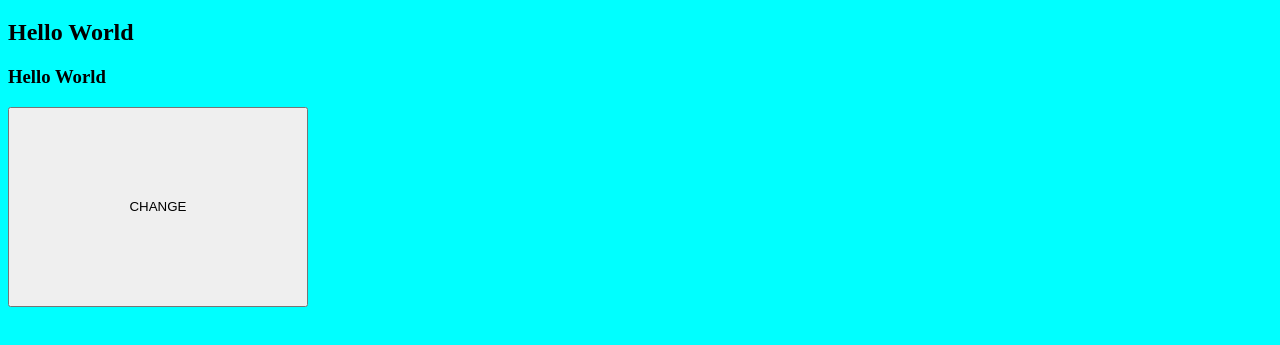
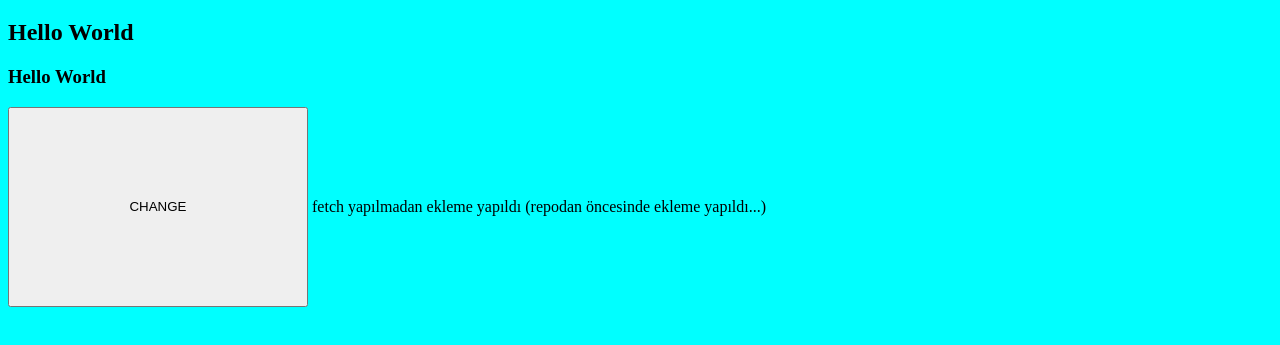
Before and after one commit to celalce/codespaces-HtmlAndCss, a plain HTML site: page index.html in a window 1280 px wide. Shown: the part 121-466 px from the top of the page. Drawn offline with Linux system fonts and the light colour scheme.

Commit message:
localden fetch olmadan değişiklik yapıldı

```diff
--- a/index.html
+++ b/index.html
@@ -18,6 +18,7 @@
     <h2>Hello World</h2>
     <h3>Hello World</h3>
     <button id="btnRun" style="height: 200px; width: 300px;" onclick="run()">CHANGE</button>
+    fetch yapılmadan ekleme yapıldı (repodan öncesinde ekleme yapıldı...)
 
 
 </body>
```
